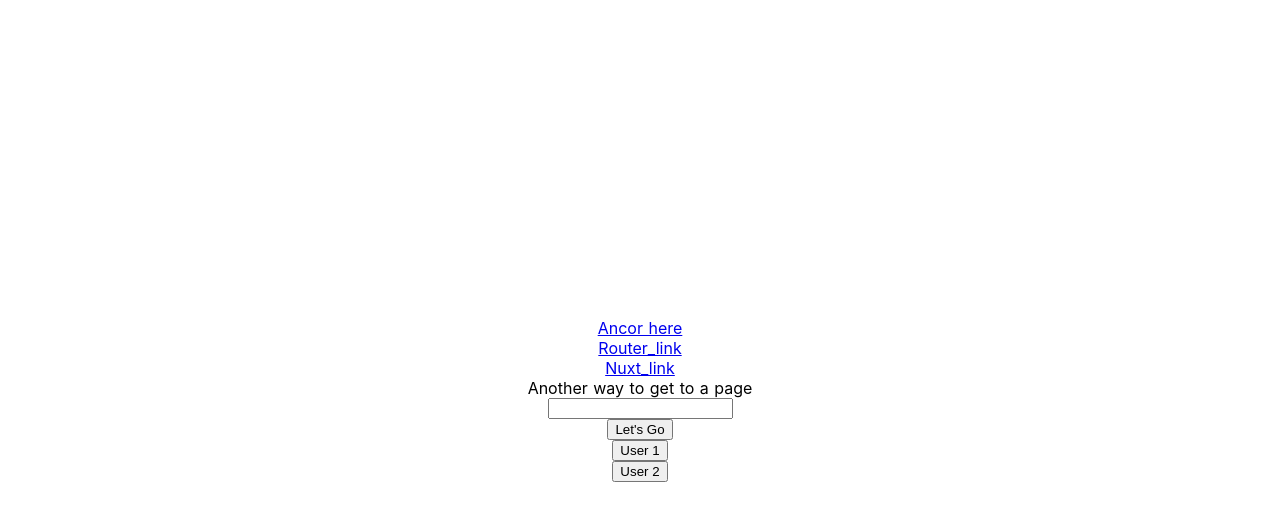
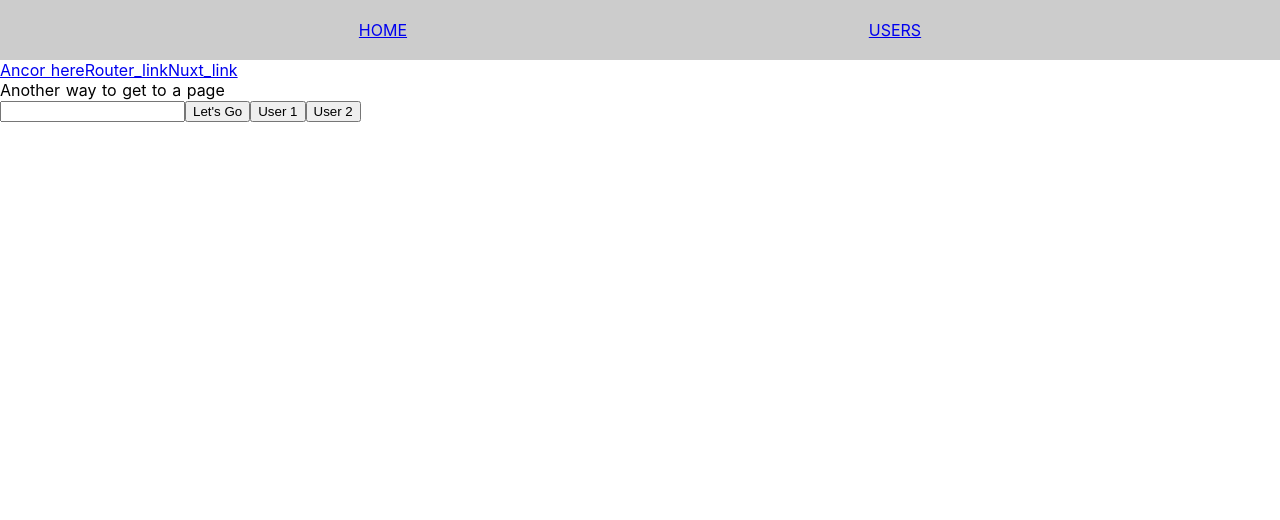
Before and after one commit to AndreiEgorov/nuxt-features, a Nuxt app: page / in a window 1280 px wide. Shown: the top 520 px of the page. Built offline with nearby package versions, Linux system fonts and the light colour scheme.

Commit message:
Add header componet and use it in a layout

```diff
--- /dev/null
+++ b/components/Header.vue
@@ -0,0 +1,38 @@
+<template>
+  <header class="header">
+    <ul class="nav-items">
+      <li>
+        <nuxt-link to="/">HOME</nuxt-link>
+      </li>
+      <li>
+        <nuxt-link :to="{name: 'users'}">USERS</nuxt-link>
+      </li>
+    </ul>
+  </header>
+</template>
+
+<script>
+  export default {
+    name: "Header"
+  }
+</script>
+
+<style scoped>
+  .header {
+    width: 100%;
+    height: 60px;
+    display: flex;
+    justify-content: center;
+    align-items: center;
+    background-color: #ccc;
+  }
+  .nav-items{
+    list-style: none;
+    padding:0;
+    margin: 0;
+    display:flex;
+    justify-content: space-around;
+    align-items: center;
+    width: 80%;
+  }
+</style>
--- a/layouts/default.vue
+++ b/layouts/default.vue
@@ -1,9 +1,19 @@
 <template>
   <div>
-    <nuxt />
+    <Header/>
+    <nuxt/>
   </div>
 </template>
 
+<script>
+  import Header from '~/components/Header'
+  export default {
+    components: {
+
+      Header
+    }
+  }
+</script>
 <style>
 html {
   font-family: 'Source Sans Pro', -apple-system, BlinkMacSystemFont, 'Segoe UI',
--- a/pages/index.vue
+++ b/pages/index.vue
@@ -1,6 +1,5 @@
 <template>
   <section class="container">
-
     <a href="/users"> Ancor here</a>
     <router-link to="/users">Router_link</router-link>
     <nuxt-link to="/users">Nuxt_link</nuxt-link>
@@ -11,16 +10,19 @@
 
 
     <button @click="loadUser(1)">User 1</button>
-    <button  @click="loadUser(2)">User 2</button>
+    <button @click="loadUser(2)">User 2</button>
 
 
   </section>
 </template>
 
 <script>
+
   export default {
     name: "userId",
-    components: {},
+    components: {
+
+    },
     data() {
       return {
         userId: ''
@@ -31,46 +33,15 @@
         // non named route
         this.$router.push('/users/' + this.userId)
       },
-      loadUser(id){
+      loadUser(id) {
 
         // NAMED ROUTE take to same page as onLoadUser
-        this.$router.push({name: "users-id", params: {id : id}})
+        this.$router.push({name: "users-id", params: {id: id}})
       }
     }
   }
 </script>
 
 <style>
-  .container {
-    display: flex;
-    flex-direction: column;
-    margin: 0 auto;
-    min-height: 100vh;
-    display: flex;
-    justify-content: center;
-    align-items: center;
-    text-align: center;
-  }
 
-  .title {
-    font-family: 'Quicksand', 'Source Sans Pro', -apple-system, BlinkMacSystemFont,
-    'Segoe UI', Roboto, 'Helvetica Neue', Arial, sans-serif;
-    display: block;
-    font-weight: 300;
-    font-size: 100px;
-    color: #35495e;
-    letter-spacing: 1px;
-  }
-
-  .subtitle {
-    font-weight: 300;
-    font-size: 42px;
-    color: #526488;
-    word-spacing: 5px;
-    padding-bottom: 15px;
-  }
-
-  .links {
-    padding-top: 15px;
-  }
 </style>
--- a/pages/users/_id.vue
+++ b/pages/users/_id.vue
@@ -7,7 +7,6 @@
 <script>
     export default {
       name: "_id",
-      layout: "users",
 
       // NUXT-SPECIFIC feature "validate"  to make sure only valid dynamic url segments reach a specific url
       // validate should return true
--- a/pages/users/index.vue
+++ b/pages/users/index.vue
@@ -7,7 +7,6 @@
 <script>
   export default {
     name: "users",
-    layout: "users"
   }
 </script>
 
```
Also changed, not shown: components/Logo.vue (deleted, +0 -79 lines).
